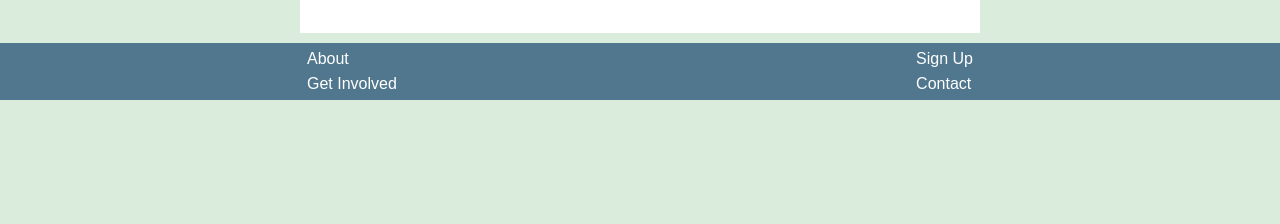
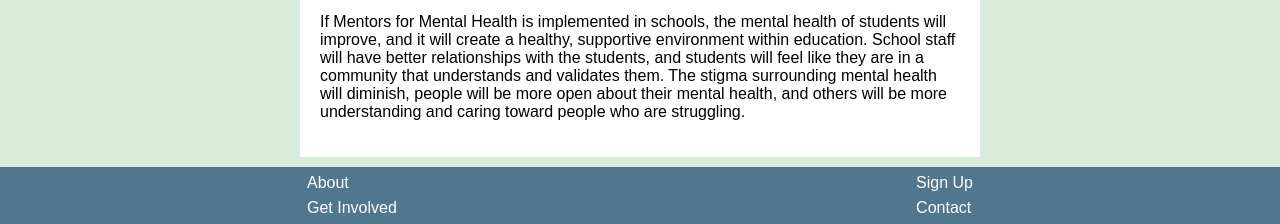
Before and after one commit to Zoryna/mental-health-proposal, a plain HTML site: page about3.html in a window 1280 px wide. Shown: the part 700-924 px from the top of the page. Before the commit the page ends 800 px from the top, so only its background shows below. Drawn offline with Linux system fonts and the light colour scheme.

Commit message:
Wrote the explanation for the third About page

```diff
--- a/about3.html
+++ b/about3.html
@@ -58,10 +58,14 @@
     <div class="explanation">
       <h1>Outcome</h1>
         <p>
-          <!--TODO: write explanation-->
-        </p>
-        <p>
-          <!--TODO: will place other resources on mental health here-->
+          If Mentors for Mental Health is implemented in schools, the mental
+          health of students will improve, and it will create a healthy, supportive
+          environment within education. School staff will have better relationships
+          with the students, and students will feel like they are in a community
+          that understands and validates them. The stigma surrounding mental health
+          will diminish, people will be more open about their mental health, and
+          others will be more understanding and caring toward people who are
+          struggling.
         </p>
     </div>
   </div>
```
